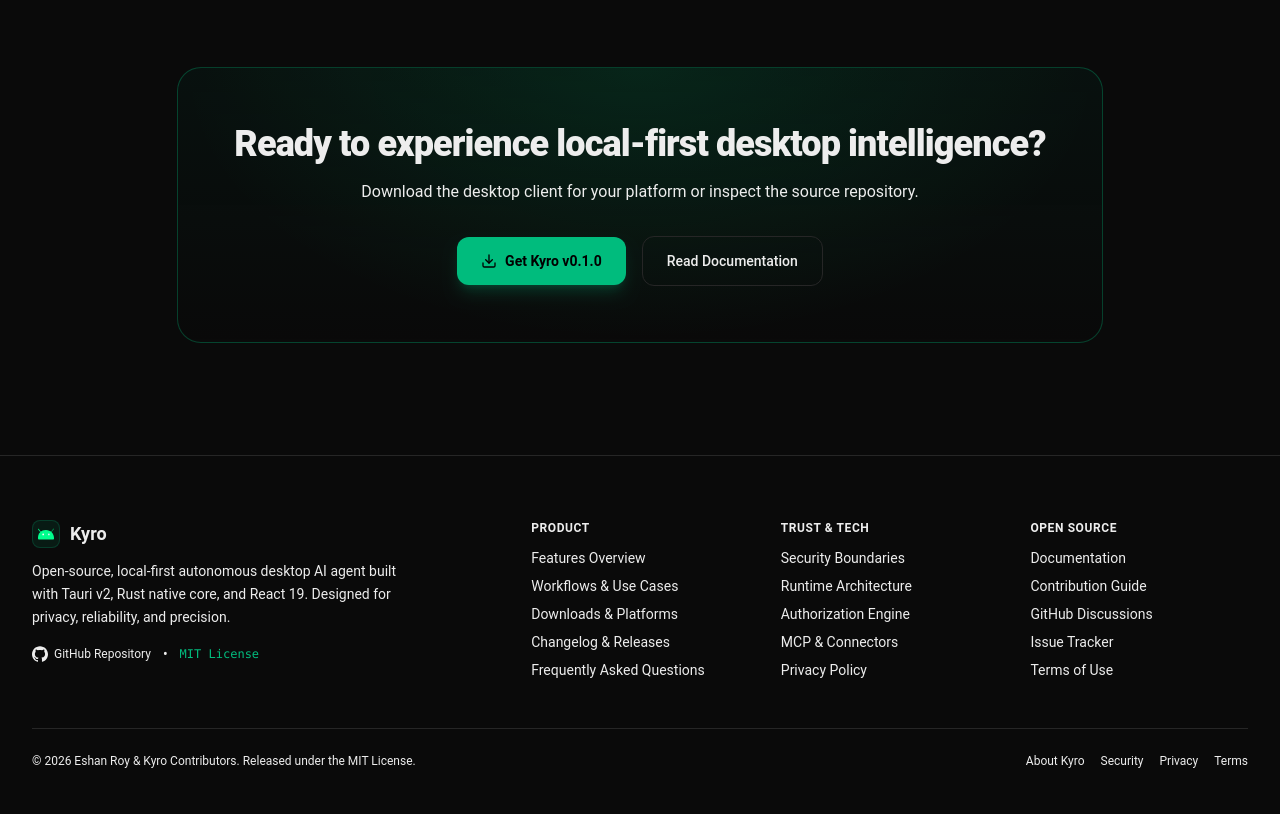
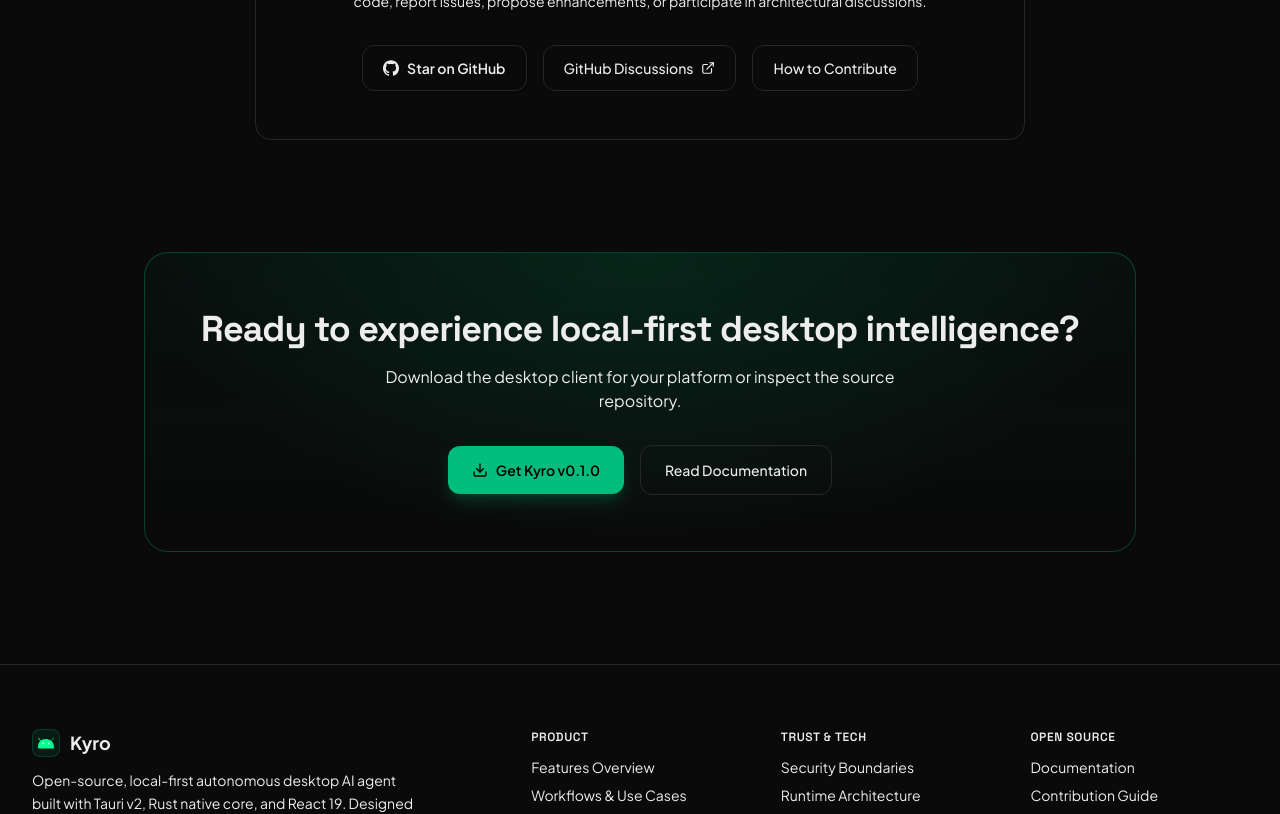
Before and after one commit to eshanized/kyro.tonmoyinfrastructure.org, a Next.js app: page / in a window 1280 px wide. Shown: the part 7620-8434 px from the top of the page. Built offline with nearby package versions, Linux system fonts and the light colour scheme.

Commit message:
style: enhance typography with Space Grotesk, Plus Jakarta Sans, and JetBrains Mono from Google Fonts

```diff
--- a/app/globals.css
+++ b/app/globals.css
@@ -1,4 +1,10 @@
 @import "tailwindcss";
+
+@theme inline {
+  --font-sans: var(--font-sans);
+  --font-display: var(--font-display);
+  --font-mono: var(--font-mono);
+}
 
 @layer base {
   :root {
@@ -61,10 +67,19 @@
   body {
     background-color: var(--background);
     color: var(--foreground);
-    font-family: Roboto, -apple-system, BlinkMacSystemFont, "Segoe UI", Helvetica, Arial, sans-serif;
+    font-family: var(--font-sans), system-ui, -apple-system, BlinkMacSystemFont, "Segoe UI", sans-serif;
     -webkit-font-smoothing: antialiased;
     -moz-osx-font-smoothing: grayscale;
     min-height: 100vh;
+  }
+
+  h1, h2, h3, h4, .font-display {
+    font-family: var(--font-display), var(--font-sans), sans-serif;
+    letter-spacing: -0.025em;
+  }
+
+  code, pre, .font-mono {
+    font-family: var(--font-mono), monospace;
   }
 
   ::selection {
--- a/app/layout.tsx
+++ b/app/layout.tsx
@@ -1,9 +1,31 @@
 import type { Metadata, Viewport } from "next";
+import { Plus_Jakarta_Sans, Space_Grotesk, JetBrains_Mono } from "next/font/google";
 import "./globals.css";
 import { ThemeProvider } from "@/components/ThemeProvider";
 import { Navbar } from "@/components/Navbar";
 import { Footer } from "@/components/Footer";
 import { siteConfig } from "@/lib/site-config";
+
+const sansFont = Plus_Jakarta_Sans({
+  subsets: ["latin"],
+  variable: "--font-sans",
+  display: "swap",
+  weight: ["400", "500", "600", "700", "800"],
+});
+
+const displayFont = Space_Grotesk({
+  subsets: ["latin"],
+  variable: "--font-display",
+  display: "swap",
+  weight: ["500", "600", "700"],
+});
+
+const monoFont = JetBrains_Mono({
+  subsets: ["latin"],
+  variable: "--font-mono",
+  display: "swap",
+  weight: ["400", "500", "600"],
+});
 
 export const viewport: Viewport = {
   themeColor: [
@@ -118,7 +140,11 @@
   ];
 
   return (
-    <html lang="en" suppressHydrationWarning>
+    <html
+      lang="en"
+      className={`${sansFont.variable} ${displayFont.variable} ${monoFont.variable}`}
+      suppressHydrationWarning
+    >
       <head>
         <script
           type="application/ld+json"
```
